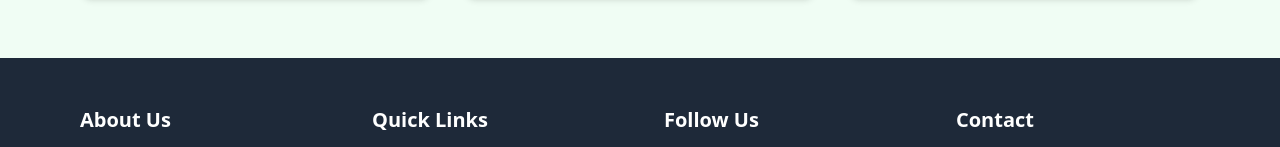
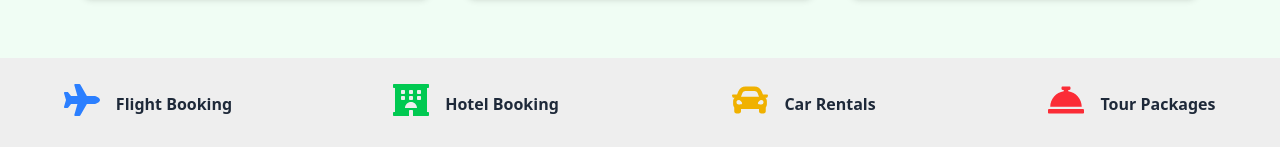
Before and after one commit to bharatroy4D/world-tour, a React (Vite) app: page / in a window 1280 px wide. Shown: the part 3398-3545 px from the top of the page. Built offline with nearby package versions, Linux system fonts and the light colour scheme.

Commit message:
facility component added

```diff
--- a/src/Components/Pages/Blogs/Blogs.jsx
+++ b/src/Components/Pages/Blogs/Blogs.jsx
@@ -34,7 +34,7 @@ const blogs = [
 
 const Blogs = () => {
   return (
-    <div className="bg-white py-16 px-5 lg:px-20 text-center">
+    <div className="bg-white w-full lg:max-w-7xl py-16 px-5 lg:px-20 mx-auto text-center">
       <p className="text-orange-500 text-base font-medium mb-2">Travel Blog</p>
       <h2 className="text-3xl font-bold text-gray-800 mb-10">Latest Travel Blogs</h2>
 
--- a/src/Components/Pages/Destination/Destination.jsx
+++ b/src/Components/Pages/Destination/Destination.jsx
@@ -54,7 +54,7 @@ const destinations = [
 
 const Destination = () => {
   return (
-    <div className="bg-white py-10 px-5 w-full lg:max-w-7xl lg:px-20 text-center">
+    <div className="bg-white py-10 px-5 w-full lg:max-w-7xl lg:px-20 mx-auto text-center">
       <p className="text-orange-500 text-base font-medium mb-2">Top Travel Spots</p>
       <h2 className="text-3xl font-bold text-gray-800 mb-10">Popular Destinations</h2>
 
--- /dev/null
+++ b/src/Components/Pages/Home/Facility/Facility.jsx
@@ -0,0 +1,44 @@
+import React from 'react';
+import { FaPlane, FaHotel, FaCar, FaConciergeBell } from 'react-icons/fa';
+const services = [
+    {
+        id: 1,
+        name: 'Flight Booking',
+        icon: <FaPlane className="text-4xl text-blue-500" />,
+    },
+    {
+        id: 2,
+        name: 'Hotel Booking',
+        icon: <FaHotel className="text-4xl text-green-500" />,
+    },
+    {
+        id: 3,
+        name: 'Car Rentals',
+        icon: <FaCar className="text-4xl text-yellow-500" />,
+    },
+    {
+        id: 4,
+        name: 'Tour Packages',
+        icon: <FaConciergeBell className="text-4xl text-red-500" />,
+    },
+];
+
+const Facility = () => {
+    return (
+        <div>
+            <div className="grid grid-cols-1 sm:grid-cols-2 lg:grid-cols-4 gap-8 bg-base-300 ">
+                {services.map((service) => (
+                    <div
+                        key={service.id}
+                        className="flex items-center gap-4  rounded-xl py-6 mx-auto "
+                    >
+                        <div className="mb-4">{service.icon}</div>
+                        <h3 className=" font-semibold text-gray-800 mb-2">{service.name}</h3>
+                    </div>
+                ))}
+            </div>
+        </div>
+    );
+};
+
+export default Facility;
--- a/src/Components/Pages/Home/Home.jsx
+++ b/src/Components/Pages/Home/Home.jsx
@@ -4,6 +4,7 @@ import Destination from './Destination/Destination';
 import About from '../About/About';
 import AmazingPlaces from './AmazingPlaces/AmazingPlaces';
 import Testimonial from './Testimonial/Testimonial';
+import Facility from './Facility/Facility';
 
 const Home = () => {
     return (
@@ -13,6 +14,7 @@ const Home = () => {
             <About/>
             <AmazingPlaces/>
             <Testimonial/>
+            <Facility/>
         </div>
     );
 };
--- a/src/Components/Pages/Services/Services.jsx
+++ b/src/Components/Pages/Services/Services.jsx
@@ -30,7 +30,7 @@ const services = [
 
 const Services = () => {
   return (
-    <div className="bg-gray-100 py-16 px-5 lg:px-20 text-center">
+    <div className="bg-gray-100 w-full lg:max-w-7xl py-16 px-5 lg:px-20 mx-auto text-center">
       <p className="text-orange-500 text-base font-medium mb-2">Our Services</p>
       <h2 className="text-3xl font-bold text-gray-800 mb-10">Explore Our Travel Services</h2>
 
```
